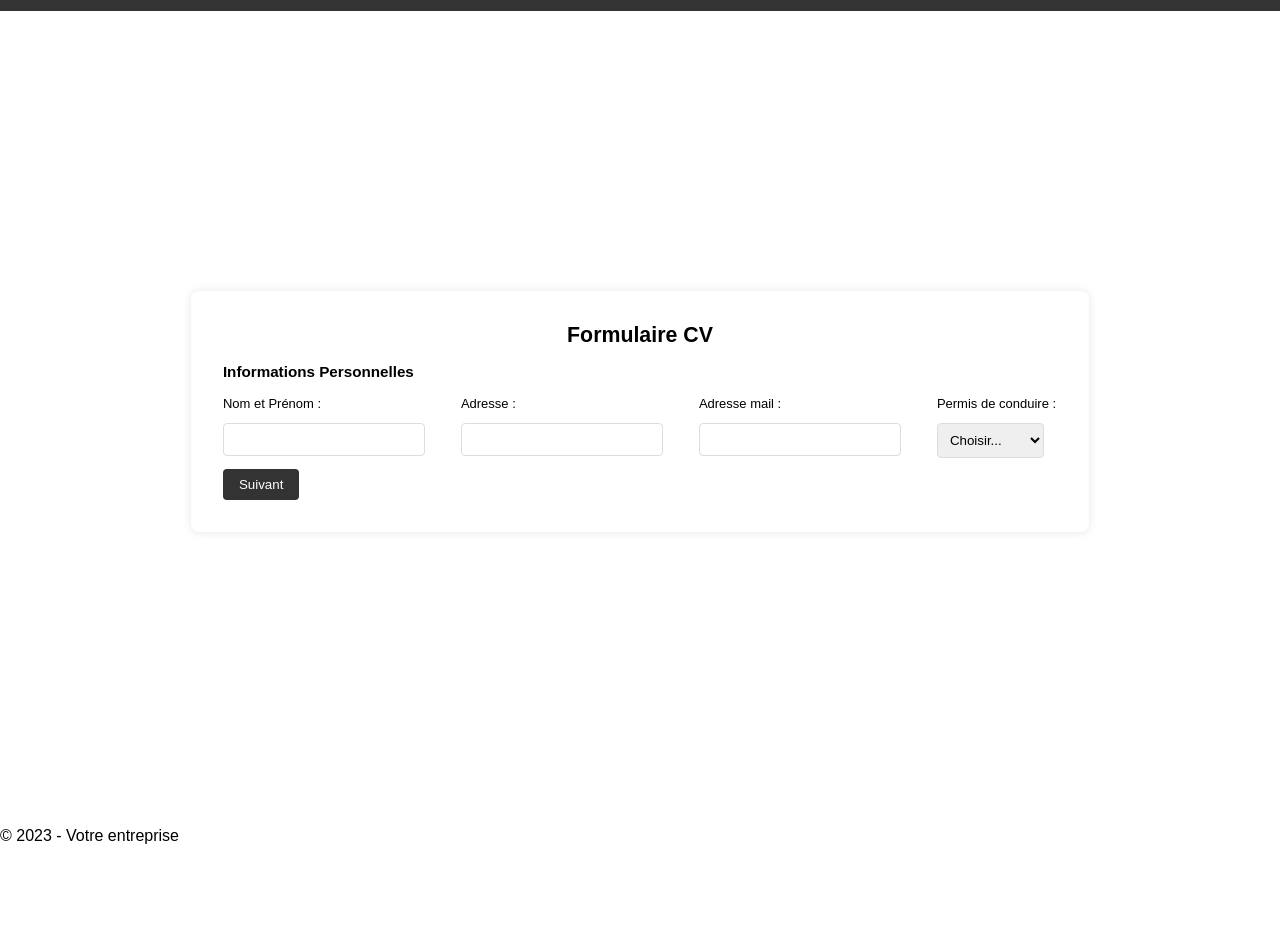
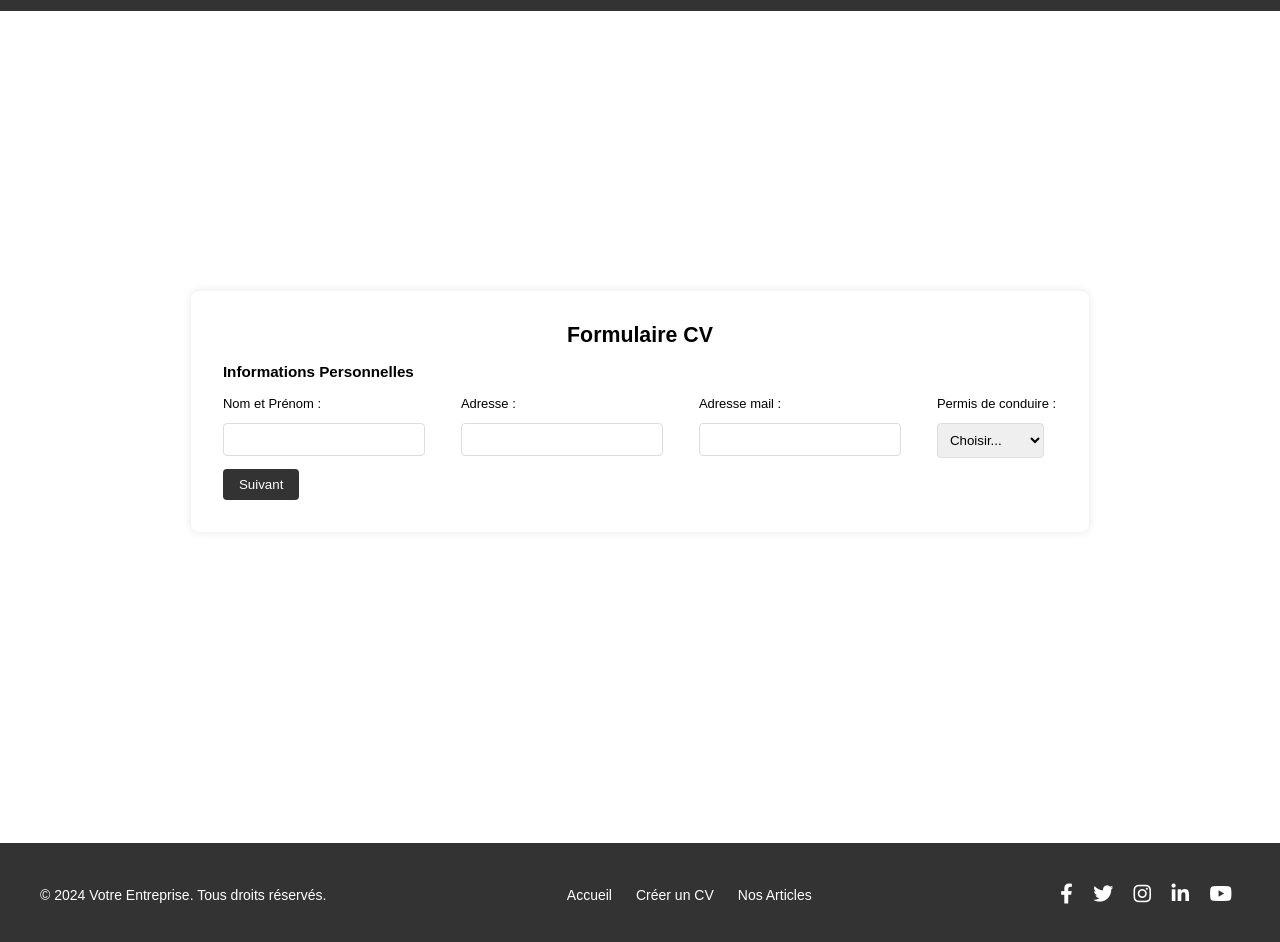
Before and after one commit to NoursaidAmri/CV-CREATOR, a plain HTML site: page CV.html in a window 1280 px wide. Shown: the part 74-1016 px from the top of the page. Before the commit the page ends 939 px from the top, so only its background shows below. Drawn offline with nearby package versions, Linux system fonts and the light colour scheme.

Commit message:
douzième commit

```diff
--- a/CV.html
+++ b/CV.html
@@ -4,10 +4,12 @@
 <head>
     <meta charset="UTF-8">
     <meta name="viewport" content="width=device-width, initial-scale=1.0">
-    <title>Créer votre CV</title>
+    <title>CréervotreCV</title>
     <link rel="stylesheet" href="style.css">
     <script src="javascript.js" defer></script>
     <script src="https://cdnjs.cloudflare.com/ajax/libs/jspdf/2.5.1/jspdf.umd.min.js"></script>
+    <link rel="stylesheet" href="https://cdnjs.cloudflare.com/ajax/libs/font-awesome/6.4.0/css/all.min.css">
+
 </head>
 
 <body>
@@ -253,7 +255,7 @@
                     </form>
                 </section>
             </div>
-                        <!-- Étape 8: Finalisation -->
+            <!-- Étape 8: Finalisation -->
             <div class="step" id="step8">
                 <h3>Finalisation</h3>
                 <p>Merci d'avoir rempli les informations. Vous pouvez générer votre CV en cliquant sur le bouton
@@ -267,7 +269,27 @@
     </section>
 
     <footer class="footer">
-        <p>&copy; 2023 - Votre entreprise</p>
+        <div class="container">
+            <p>&copy; 2024 Votre Entreprise. Tous droits réservés.</p>
+            <nav class="footer-nav">
+                <ul>
+                    <li><a href="Acceuil.html">Accueil</a></li>
+                    <li><a href="CV.html">Créer un CV</a></li>
+                    <li><a href="articles.html">Nos Articles</a></li>
+                </ul>
+            </nav>
+            <div class="social-icons">
+                <a href="https://www.facebook.com" target="_blank" aria-label="Facebook"><i
+                        class="fab fa-facebook-f"></i></a>
+                <a href="https://twitter.com" target="_blank" aria-label="Twitter"><i class="fab fa-twitter"></i></a>
+                <a href="https://www.instagram.com" target="_blank" aria-label="Instagram"><i
+                        class="fab fa-instagram"></i></a>
+                <a href="https://www.linkedin.com" target="_blank" aria-label="LinkedIn"><i
+                        class="fab fa-linkedin-in"></i></a>
+                <a href="https://www.youtube.com" target="_blank" aria-label="YouTube"><i
+                        class="fab fa-youtube"></i></a>
+            </div>
+        </div>
     </footer>
 </body>
 
--- a/style.css
+++ b/style.css
@@ -333,7 +333,7 @@ p {
 .button {
   display: inline-block;
   padding: 12px 25px;
-  background-color: #007bff;
+  background-color: #2a9d8f;
   color: #fff;
   text-decoration: none;
   border-radius: 30px; /* Coins arrondis du bouton */
@@ -342,7 +342,7 @@ p {
 }
 
 .button:hover {
-  background-color: #0056b3;
+  background-color: #2a9d8f;
   transform: scale(1.05); /* Légère augmentation de la taille au survol */
 }
 
@@ -428,7 +428,7 @@ main {
 .read-more {
   display: inline-block;
   padding: 10px 20px;
-  background-color: #007bff;
+  background-color: #2a9d8f;
   color: #fff;
   text-decoration: none;
   border-radius: 30px;
@@ -437,6 +437,65 @@ main {
 }
 
 .read-more:hover {
-  background-color: #0056b3;
+  background-color: #2a9d8f;
   transform: scale(1.05);
 }
+/* Pied de page */
+.footer {
+  background-color: #333; /* Couleur de fond du pied de page */
+  color: #ffffff; /* Couleur du texte */
+  padding: 1.5rem 1rem; /* Espacement intérieur */
+  text-align: center; /* Alignement du texte */
+  margin-top: 2rem; /* Marge au-dessus du pied de page */
+}
+
+.footer .container {
+  max-width: 1200px; /* Largeur maximale */
+  margin: 0 auto; /* Centrage horizontal */
+}
+
+/* Texte */
+.footer p {
+  margin: 0; /* Supprime la marge par défaut */
+  font-size: 0.875rem; /* Taille de texte plus petite */
+}
+
+/* Navigation du pied de page */
+.footer-nav {
+  margin: 1rem 0; /* Marge pour espacer les éléments */
+}
+
+.footer-nav ul {
+  list-style: none; /* Supprime les puces de la liste */
+  padding: 0; /* Supprime le padding */
+  margin: 0; /* Supprime la marge */
+  display: flex; /* Affiche les éléments en ligne */
+  justify-content: center; /* Centre les éléments */
+  gap: 1.5rem; /* Espace entre les éléments */
+}
+
+.footer-nav a {
+  color: #ffffff; /* Couleur des liens */
+  text-decoration: none; /* Supprime le soulignement */
+  font-size: 0.875rem; /* Taille de texte plus petite */
+}
+
+.footer-nav a:hover {
+  text-decoration: underline; /* Ajoute un soulignement au survol */
+}
+
+/* Icônes de réseaux sociaux */
+.social-icons {
+  margin: 1rem 0; /* Marge pour espacer les icônes */
+}
+
+.social-icons a {
+  color: #ffffff; /* Couleur des icônes */
+  font-size: 1.25rem; /* Taille des icônes */
+  margin: 0 0.5rem; /* Marge entre les icônes */
+  transition: color 0.3s ease; /* Transition pour le changement de couleur */
+}
+
+.social-icons a:hover {
+  color: #2a9d8f; /* Couleur des icônes au survol */
+}
```
Also changed, not shown: Acceuil.html (+21 -3 lines), articles.html (+31 -8 lines).
